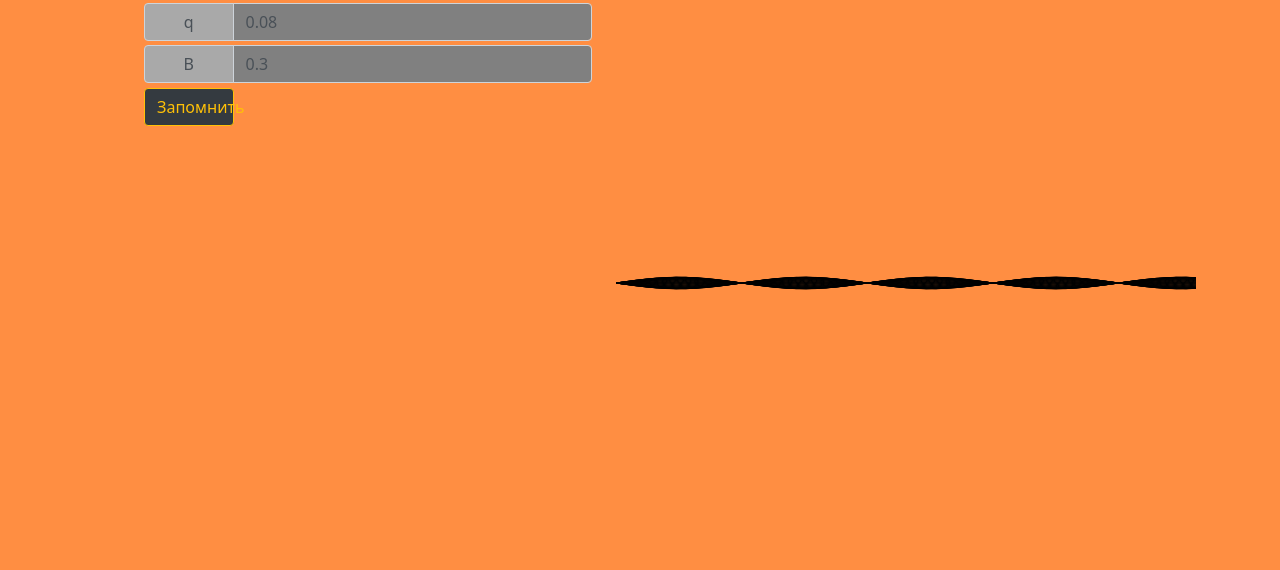
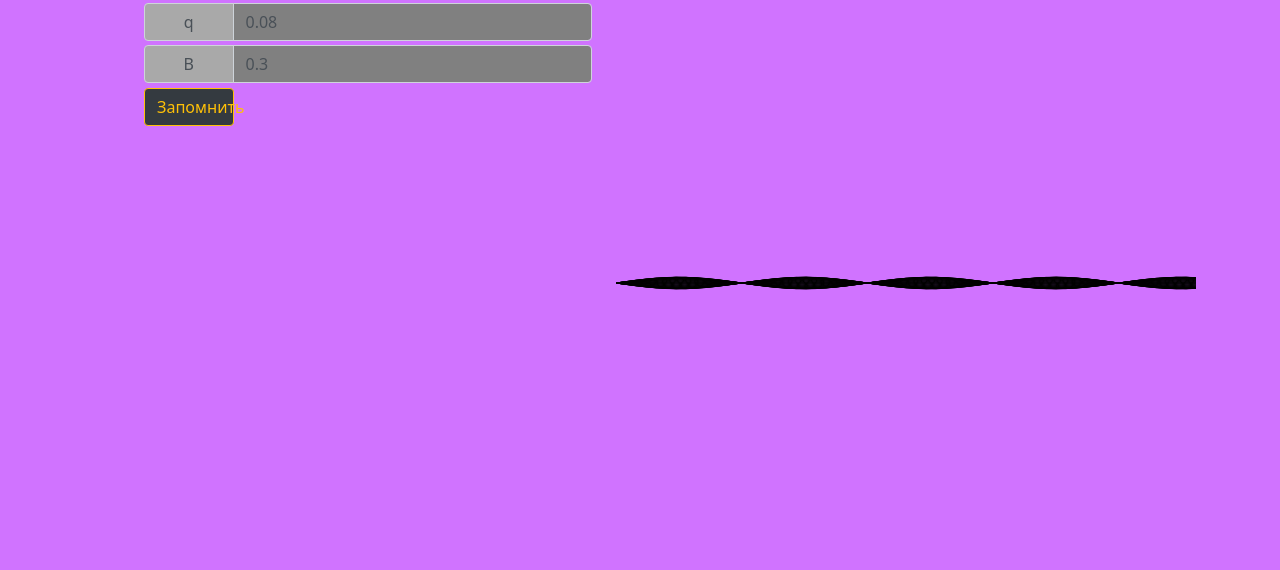
Before and after one commit to andrey8080/physics_project_focusing, a plain HTML site: page index.html in a window 1280 px wide. Shown: the part 95-665 px from the top of the page. Drawn offline with nearby package versions, Linux system fonts and the light colour scheme.

Commit message:
change backgroundcolor

```diff
--- a/styles.css
+++ b/styles.css
@@ -1,5 +1,5 @@
 body {
-	background-color: #FF8E42FF;
+	background-color: #aa00ff8c;
 }
 
 .container {
```
